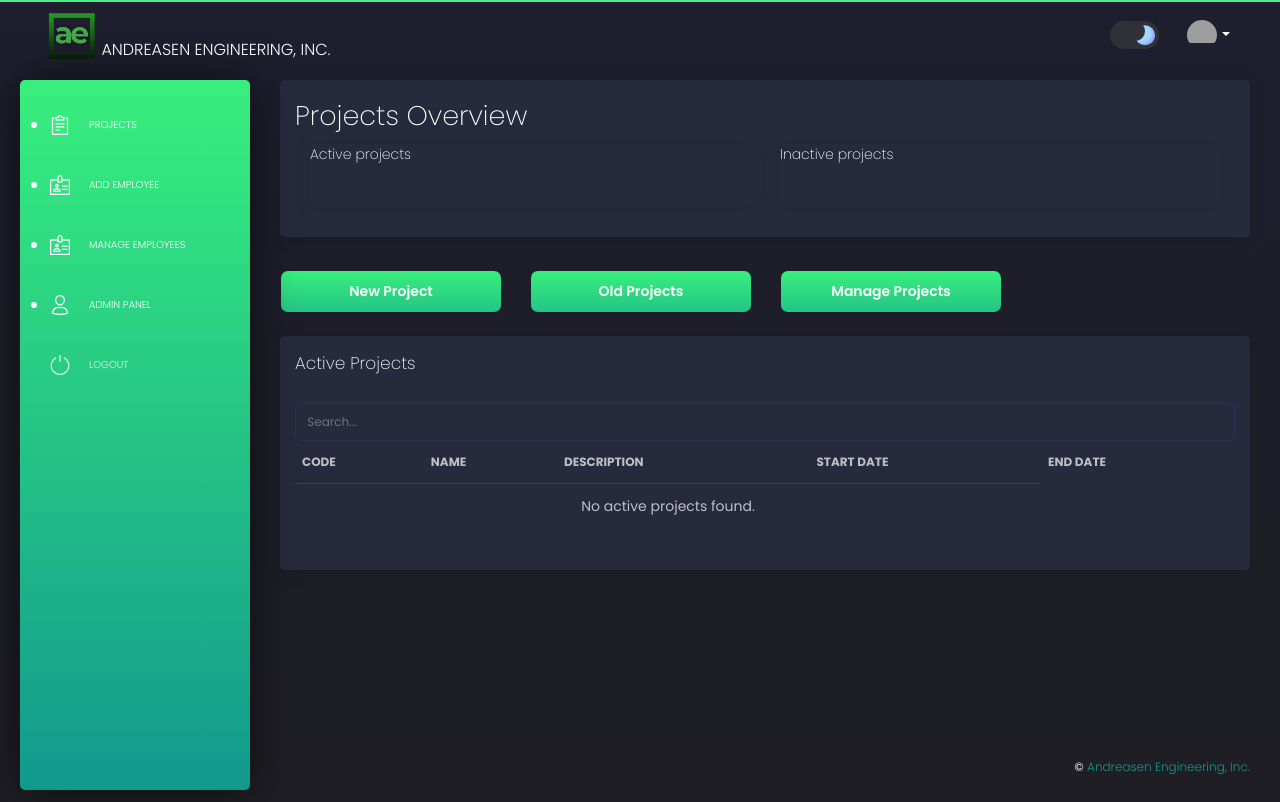
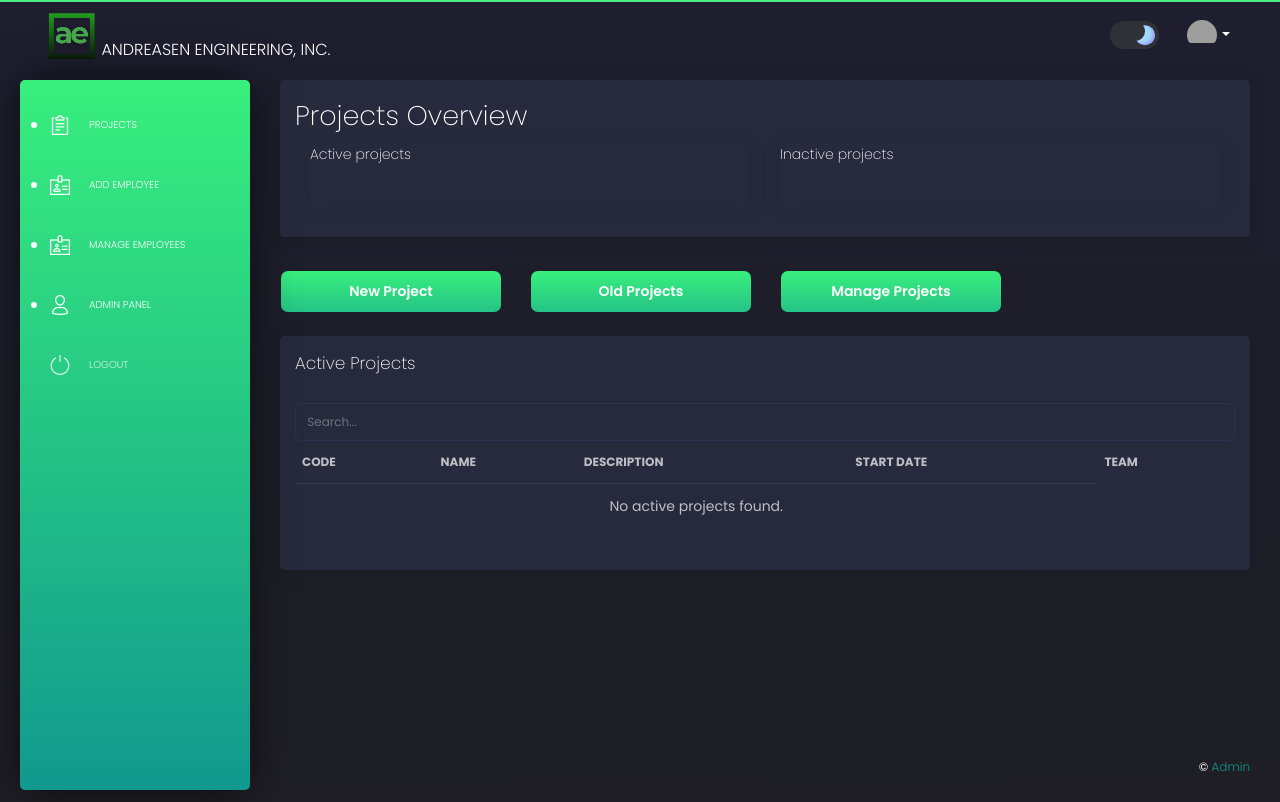
Before and after one commit to naayifmuhammad/Andreasen-TimeSheet-App, a Django app: page / in a window 1280 px wide. Run offline with Django 3.2, Linux system fonts and the light colour scheme; the visitor is signed in with stand-in values (Sample User, id 1); some libraries are stand-ins or nearby versions; grey boxes are pictures that could not be loaded.

Commit message:
two project groups

```diff
--- a/apps/home/models.py
+++ b/apps/home/models.py
@@ -17,6 +17,7 @@ class Project(models.Model):
     start_date = models.DateField()
     end_date = models.DateField(blank=True, null=True)
     is_active = models.BooleanField(default=True)
+    team = models.ForeignKey(Team,on_delete=models.SET_NULL, null=True)
 
     def __str__(self):
         return self.name
--- a/apps/home/views.py
+++ b/apps/home/views.py
@@ -9,6 +9,7 @@ from django.shortcuts import render, redirect, get_object_or_404
 from .models import Project, Timesheet
 from django.db.models import Sum
 from django.utils.timezone import now
+from .forms import EmployeeCreationForm
 from django.contrib.auth.models import User
 from django.contrib.auth import get_user_model
 from django.utils import timezone
@@ -124,9 +125,14 @@ def project_details(request,project_id):
 
 @login_required(login_url="/login/")
 def projects_tab(request):
-    active_projects = Project.objects.filter(is_active=True)
+    if request.user.is_superuser:
+        active_projects = Project.objects.filter(is_active=True).all()
+        inactive_projects = Project.objects.filter(is_active=False).all()
+    else:
+        active_projects = Project.objects.filter(team = request.user.team).filter(is_active = True)
+        inactive_projects = Project.objects.filter(team = request.user.team).filter(is_active = False)
 
-    inactive_projects = Project.objects.filter(is_active=False)
+
 
     active_project_count = active_projects.count()
     inactive_project_count = inactive_projects.count()
@@ -142,8 +148,10 @@ def projects_tab(request):
 
 @login_required(login_url="/login/")
 def old_projects(request):
-
-    inactive_projects = Project.objects.filter(is_active=False)
+    if request.user.is_superuser:
+        inactive_projects = Project.objects.filter(is_active=False)
+    else:
+        inactive_projects = Project.objects.filter(team = request.user.team).filter(is_active = False)
     inactive_project_count = inactive_projects.count()
 
     context = {
@@ -156,7 +164,7 @@ def old_projects(request):
 @login_required(login_url="/login/")
 def manage_projects(request):
 
-    projects = Project.objects.all()
+    projects = Project.objects.all() if request.user.is_superuser else Project.objects.filter(team = request.user.team)
     project_count = projects.count()
     active = projects.filter(is_active=True).count()
     inactive = projects.filter(is_active=False).count()
@@ -178,6 +186,7 @@ def toggle_project_status(request, project_id):
     else:
         project.end_date = None
     project.save()
+
     return redirect("manage_projects")
 
 
@@ -191,12 +200,12 @@ def delete_project(request, project_id):
 @login_required(login_url="/login/")
 def create_project(request):
     if request.method == 'POST':
-        form = ProjectForm(request.POST)
+        form = ProjectForm(request.POST,user=request.user)
         if form.is_valid():
             form.save()
             return redirect('projects_tab')  # Redirect to a success page or another view
     else:
-        form = ProjectForm()
+        form = ProjectForm(user = request.user)
     return render(request, 'home/new-project.html', {'form': form})
 
 
@@ -316,10 +325,12 @@ def edit_project(request, project_id):
 
 
 
-
 @login_required(login_url="/login/")
 def manage_employees(request):
-    all = User.objects.exclude(id=request.user.id).exclude(is_superuser = True).all()
+    if request.user.is_superuser:
+        all = User.objects.exclude(id=request.user.id).exclude(is_superuser = True).all()
+    else:
+        all = User.objects.exclude(id=request.user.id).exclude(is_superuser = True).filter(team=request.user.team).all()
     context = {
         'all' : all,
     }
@@ -337,7 +348,6 @@ def make_admin(request, employee_id):
     return redirect("manage_employees")
 
 
-from .forms import EmployeeCreationForm
 
 @login_required(login_url="/login/")
 def add_employee(request):
@@ -345,11 +355,11 @@ def add_employee(request):
         return redirect('home')  # Non-staff users cannot access this view
 
     if request.method == 'POST':
-        form = EmployeeCreationForm(request.POST)
+        form = EmployeeCreationForm(request.POST,user=request.user)
         if form.is_valid():
             form.save()
             return redirect('manage_employees')  # Redirect to the employee list or another appropriate page
     else:
-        form = EmployeeCreationForm()
+        form = EmployeeCreationForm(user=request.user)
 
     return render(request, 'home/admin/add_employee.html', {'form': form})
--- a/apps/templates/home/admin/add_employee.html
+++ b/apps/templates/home/admin/add_employee.html
@@ -59,8 +59,9 @@
                                             </div>
                                             <span class="text-danger">{{ form.password2.errors }}</span>
                                         </div>
+
                                         <div class="col-md-12 px-md-1">
-                                            <div class="form-group">
+                                            <div class="form-group" >
                                                 <label>Team</label>
                                                 {{ form.team }}
                                             </div>
--- a/apps/templates/home/projects.html
+++ b/apps/templates/home/projects.html
@@ -76,7 +76,11 @@
                                     <th>Name</th>
                                     <th>Description</th>
                                     <th>Start Date</th>
-                                    <th>End Date</th>
+                                    {% if user.is_superuser %}
+                                    <th>Team</th>
+                                    {% else %}
+                                    <th>End date</th>
+                                    {% endif %}
                                 </tr>
                             </thead>
                             <tbody>
@@ -86,7 +90,11 @@
                                     <td>{{ project.name }}</td>
                                     <td>{{ project.description }}</td>
                                     <td>{{ project.start_date }}</td>
+                                    {% if user.is_superuser %}
+                                    <td>{{ project.team }}</td>
+                                    {% else %}
                                     <td>{{ project.end_date }}</td>
+                                    {% endif %}
                                 </tr>
                                 {% empty %}
                                 <tr>
--- a/apps/templates/includes/footer-fullscreen.html
+++ b/apps/templates/includes/footer-fullscreen.html
@@ -1,5 +1,9 @@
 <footer class="footer px-5 py-4 fixed-bottom">
     <div class="copyright">
-        &copy; <a target="_blank" href="https://www.aengginc.com/">Andreasen Engineering, Inc.</a>
+        &copy; <a target="_blank" href="">        {% if user.is_superuser %}
+            Admin
+            {% else %}
+            {{user.team.name}}
+            {% endif %}</a>
     </div>
 </footer>
--- a/apps/templates/includes/footer.html
+++ b/apps/templates/includes/footer.html
@@ -1,7 +1,11 @@
 <footer class="footer">
     <div class="container-fluid">
         <div class="copyright">
-            &copy; <a target="_blank" href="https://www.aengginc.com/">Andreasen Engineering, Inc.</a>
+            &copy; <a target="_blank" href="">        {% if user.is_superuser %}
+                Admin
+                {% else %}
+                {{user.team.name}}
+                {% endif %}</a>
         </div>
     </div>
 </footer>
--- a/apps/templates/layouts/base-fullscreen.html
+++ b/apps/templates/layouts/base-fullscreen.html
@@ -9,7 +9,7 @@
     <link rel="icon" type="image/png" href="{{ ASSETS_ROOT }}/img/favicon.png">
 
     <title>
-        Andreasen Engineering, Inc.
+        Sign In
     </title>
 
     <!--     Fonts and icons     -->
@@ -31,7 +31,7 @@
 
     <div class="wrapper">
 
-        {% include 'includes/navigation-fullscreen.html' %}
+
 
         <div class="container-fluid">
 
--- a/apps/templates/layouts/base.html
+++ b/apps/templates/layouts/base.html
@@ -4,11 +4,15 @@
 <head>
     <meta charset="utf-8"/>
     <meta name="viewport" content="width=device-width, initial-scale=1, shrink-to-fit=no">
-    <link rel="apple-touch-icon" sizes="76x76" href="{{ ASSETS_ROOT }}/img/apple-icon.png">
+    <!-- <link rel="apple-touch-icon" sizes="76x76" href="{{ ASSETS_ROOT }}/img/apple-icon.png"> -->
     <link rel="icon" type="image/png" href="{{ ASSETS_ROOT }}/img/company/favicon.jpeg">
 
     <title>
-        Andreasen Engineering, Inc.
+        {% if user.is_superuser %}
+        Admin
+        {% else %}
+        {{user.team.name}}
+        {% endif %}
     </title>
 
     <!--     Fonts and icons     -->
```
Also changed, not shown: apps/home/forms.py (+26 -2 lines), apps/home/migrations/0007_project_team.py (added).
